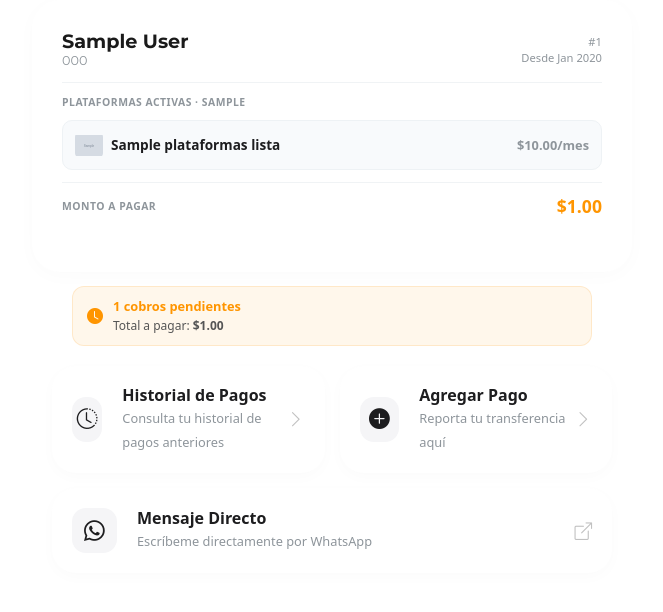
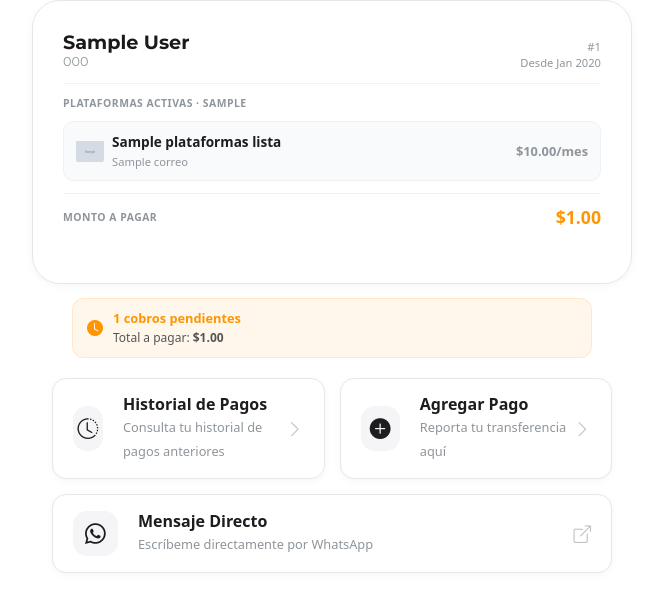
Before and after one commit to AxelNV03/GestorPagos-Streaming, a Flask app: template app/templates/user/dashboard.html in a window 1280 px wide. Shown: the part 60-672 px from the top of the page, without its empty margins (308-971 px from the left). Run offline with Flask 3, Linux system fonts and the light colour scheme; the template is opened without the code that fills it: most values are stand-ins (such as "Sample title", 1, 10 or a date in 2020); grey boxes marked "Sample" are stand-in pictures; parts of the project's set-up code (start-up, migrations or seed data) failed here and were passed over.

Commit message:
feat(user): dashboard refinado con correos por plataforma y bordes unificados
- Correo por plataforma en lista de servicios activos
- Placeholder 'Sin correo asociado' cuando no hay correo
- Bordes sólidos unificados en cards, plataformas y alertas
- Card principal con bordes superiores rectos e inferiores redondeados
- Menú de 3 acciones: historial, subir comprobante, WhatsApp
- Fix: alineación de nombre con meta datos

```diff
--- a/app/services/no_admin_service.py
+++ b/app/services/no_admin_service.py
@@ -58,7 +58,8 @@ class NoAdminService:
         plataformas_lista = [{
             'nombre': s.plataforma.nombre,
             'logo': s.plataforma.url_logo,
-            'cuota': float(s.plataforma.cuota)
+            'cuota': float(s.plataforma.cuota),
+            'correo': s.correo_plataforma or ''
         } for s in usuario.suscripciones if s.activo]
 
         return {
--- a/app/static/css/user/dashboard.css
+++ b/app/static/css/user/dashboard.css
@@ -20,20 +20,21 @@
     justify-content: center;
 }
 
+/* --- Card principal --- */
 .tidal-profile-card {
     width: 100%;
     max-width: 500px;
     background-color: #ffffff;
-    border-radius: 24px;
-    padding: 20px 20px 0px 20px;
-    box-shadow: 0 4px 20px rgba(0, 0, 0, 0.02);
+    border-radius: 0 0 16px 16px;
+    padding: 20px 20px 8px 20px;
+    box-shadow: 0 2px 8px rgba(0, 0, 0, 0.04);
+    border: 1px solid #e5e7eb;
 }
-
 /* --- Header: Nombre + Meta --- */
 .profile-header {
     display: flex;
     justify-content: space-between;
-    align-items: center;
+    align-items: flex-end;
     margin-bottom: 12px;
 }
 
@@ -153,6 +154,19 @@
     color: #8E959B;
 }
 
+.plataforma-chip-left div {
+    display: flex;
+    flex-direction: column;
+}
+
+.plataforma-chip-correo {
+    font-size: 0.7rem;
+    color: #8E959B;
+    margin-top: 1px;
+}
+
+
+
 
 
 /* --- Alertas --- */
@@ -235,14 +249,15 @@
 
 .menu-card {
     background: #ffffff;
-    border-radius: 24px;
-    padding: 20px;
+    border-radius: 14px;
+    padding: 16px 20px;
     display: flex;
     align-items: center;
     justify-content: space-between;
     text-decoration: none;
     color: inherit;
-    box-shadow: 0 4px 15px rgba(0, 0, 0, 0.02);
+    box-shadow: 0 2px 8px rgba(0, 0, 0, 0.04);
+    border: 1px solid #e5e7eb;
 }
 
 .menu-card-content {
--- a/app/templates/user/dashboard.html
+++ b/app/templates/user/dashboard.html
@@ -26,7 +26,10 @@
                     <div class="plataforma-chip">
                         <div class="plataforma-chip-left">
                             <img src="{{ url_for('static', filename='uploads/' ~ p.logo) }}" alt="{{ p.nombre }}" class="plataforma-chip-img">
+                            <div>
                                 <span class="plataforma-chip-nombre">{{ p.nombre }}</span>
+                                <span class="plataforma-chip-correo">{{ p.correo or 'Sin correo asociado' }}</span>
+                            </div>
                         </div>
                         <span class="plataforma-chip-cuota">${{ "%.2f"|format(p.cuota) }}/mes</span>
                     </div>
@@ -35,8 +38,6 @@
         </div>
         {% endif %}
 
-        <!-- Monto a Pagar -->
-<!-- Monto a Pagar -->
         <!-- Monto a Pagar -->
         <div class="profile-monto">
             <span class="info-label">Monto a Pagar</span>
@@ -153,6 +154,7 @@
         <div class="menu-arrow"><i class="bi bi-chevron-right"></i></div>
     </a>
 
+    {% if data.total_pendiente > 0 %}
         <a href="{{ url_for('user.seccion_comprobante') }}" class="menu-card">
             <div class="menu-card-content">
                 <div class="menu-icon icon-blue"><i class="bi bi-plus-circle-fill"></i></div>
@@ -163,6 +165,7 @@
             </div>
             <div class="menu-arrow"><i class="bi bi-chevron-right"></i></div>
         </a>
+    {% endif %}
 
     <a href="https://wa.me/527774399424?text=Hola!%20Soy%20{{ data.user.nombres | lower | title }},%20tengo%20dudas%20con%20el%20servicio"
        target="_blank" class="menu-card">
```
Lines whose indentation alone changed are shown as unchanged.
